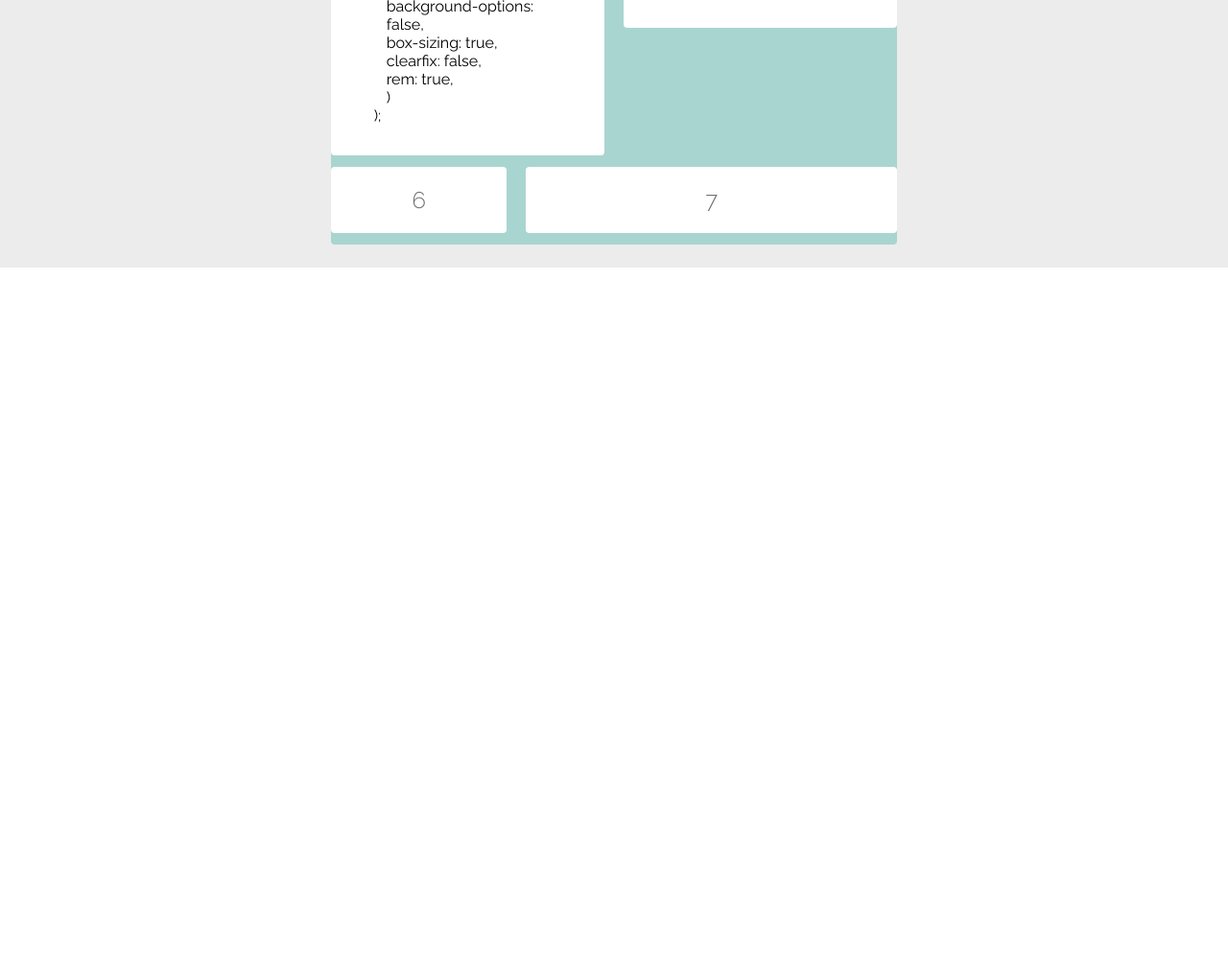
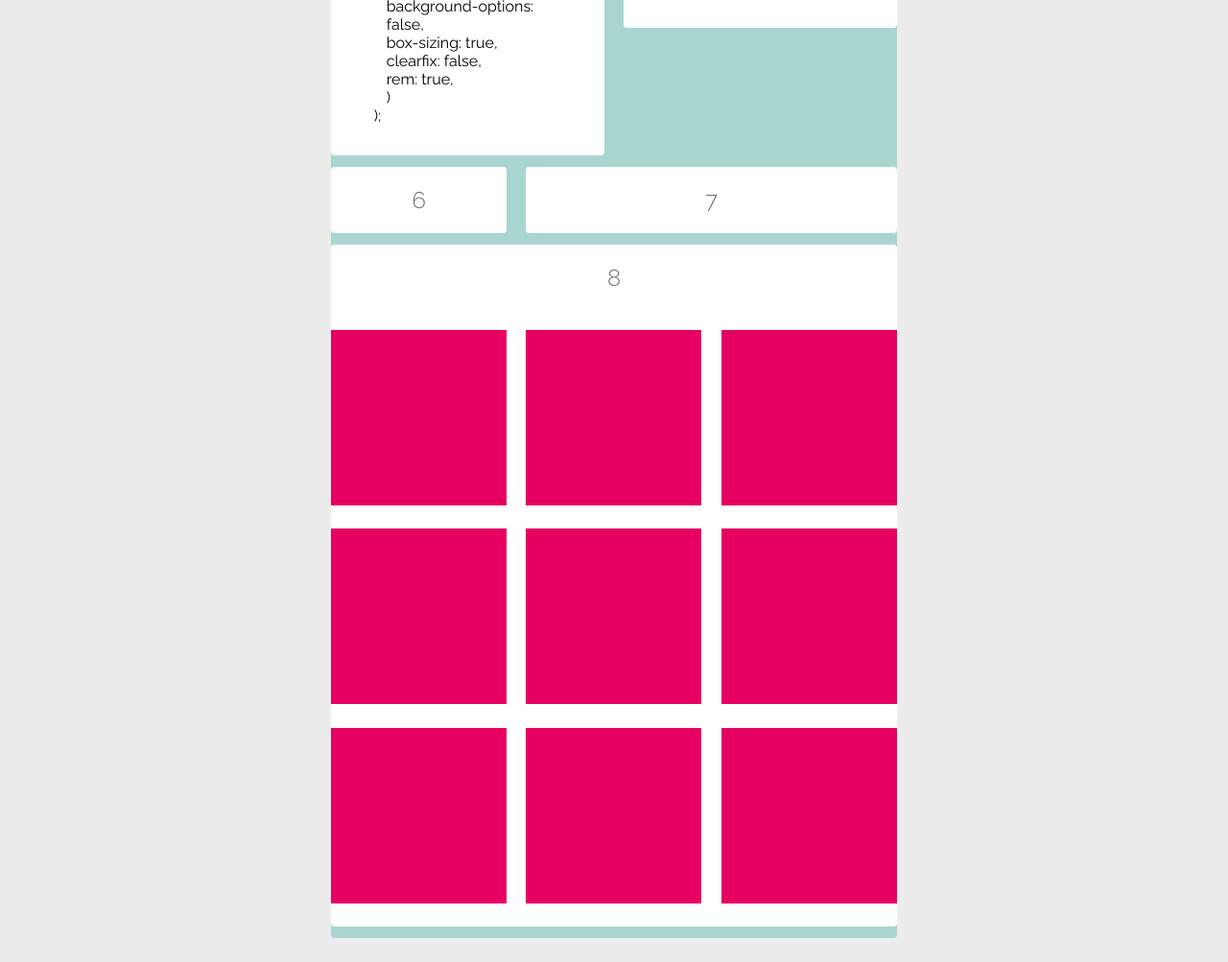
Before and after one commit to cdooms/susy-project, a website with bundled scripts: page index.html in a window 1280 px wide. Shown: the part 675-1678 px from the top of the page at 96% size. Before the commit the page ends 954 px from the top, so only its background shows below. Built offline with nearby package versions, Linux system fonts and the light colour scheme.

Commit message:
master: Added gallery

```diff
--- a/assets/scss/_component.scss
+++ b/assets/scss/_component.scss
@@ -1,5 +1,5 @@
 .container {
-  margin: 0 auto;
+  @include clearfix;
   padding: 0;
 
   h1 {
@@ -14,7 +14,7 @@
 .block {
   @include border-radius;
   text-align: center;
-  margin: 0 0 gutter(10) 0;
+  margin: 0 0 gutter(10);
 }
 
 h2 {
@@ -32,7 +32,8 @@ h3 {
 .four,
 .five,
 .six,
-.seven {
+.seven,
+.eight {
   @include span(12 of 12);
 }
 
@@ -45,7 +46,8 @@ h3 {
 .four,
 .five,
 .six,
-.seven {
+.seven,
+.eight {
   background-color: $white;
 }
 
@@ -72,6 +74,24 @@ h3 {
         &.double {
           margin-left: 26px;
         }
+      }
+    }
+  }
+}
+
+.eight {
+  .gallery {
+    @include clearfix;
+    list-style-type: none;
+    padding-bottom: gutter(6);
+
+    .gallery-item {
+      @include gallery(2 of 6);
+      padding-top: gutter(6);
+
+      img {
+        width: 100%;
+        height: 100%;
       }
     }
   }
@@ -121,6 +141,11 @@ h3 {
     .seven {
       @include span(4 of 6 last);
     }
+
+    .eight {
+      @include span(6 of 6);
+      clear: both;
+    }
   }
 
   .three {
--- a/assets/scss/lib/_var.scss
+++ b/assets/scss/lib/_var.scss
@@ -61,7 +61,7 @@ $susy: (
   columns: 12,
   gutters: .25,
   column-width: false,
-  global-box-sizing: content-box,
+  global-box-sizing: border-box,
   last-flow: to,
   debug: (
     image: show,
--- a/index.html
+++ b/index.html
@@ -124,6 +124,21 @@
         <h2>7</h2>
       </div>
 
+      <div class="block eight">
+        <h2>8</h2>
+        <ul class="gallery">
+          <li class="gallery-item"><img src="assets/img/layout/square.png" /></li>
+          <li class="gallery-item"><img src="assets/img/layout/square.png" /></li>
+          <li class="gallery-item"><img src="assets/img/layout/square.png" /></li>
+          <li class="gallery-item"><img src="assets/img/layout/square.png" /></li>
+          <li class="gallery-item"><img src="assets/img/layout/square.png" /></li>
+          <li class="gallery-item"><img src="assets/img/layout/square.png" /></li>
+          <li class="gallery-item"><img src="assets/img/layout/square.png" /></li>
+          <li class="gallery-item"><img src="assets/img/layout/square.png" /></li>
+          <li class="gallery-item"><img src="assets/img/layout/square.png" /></li>
+        </ul>
+      </div>
+
     </div>
 
     <div class="block three">
```
Also changed, not shown: assets/css/styles.css, assets/img/layout/square.png (added).
